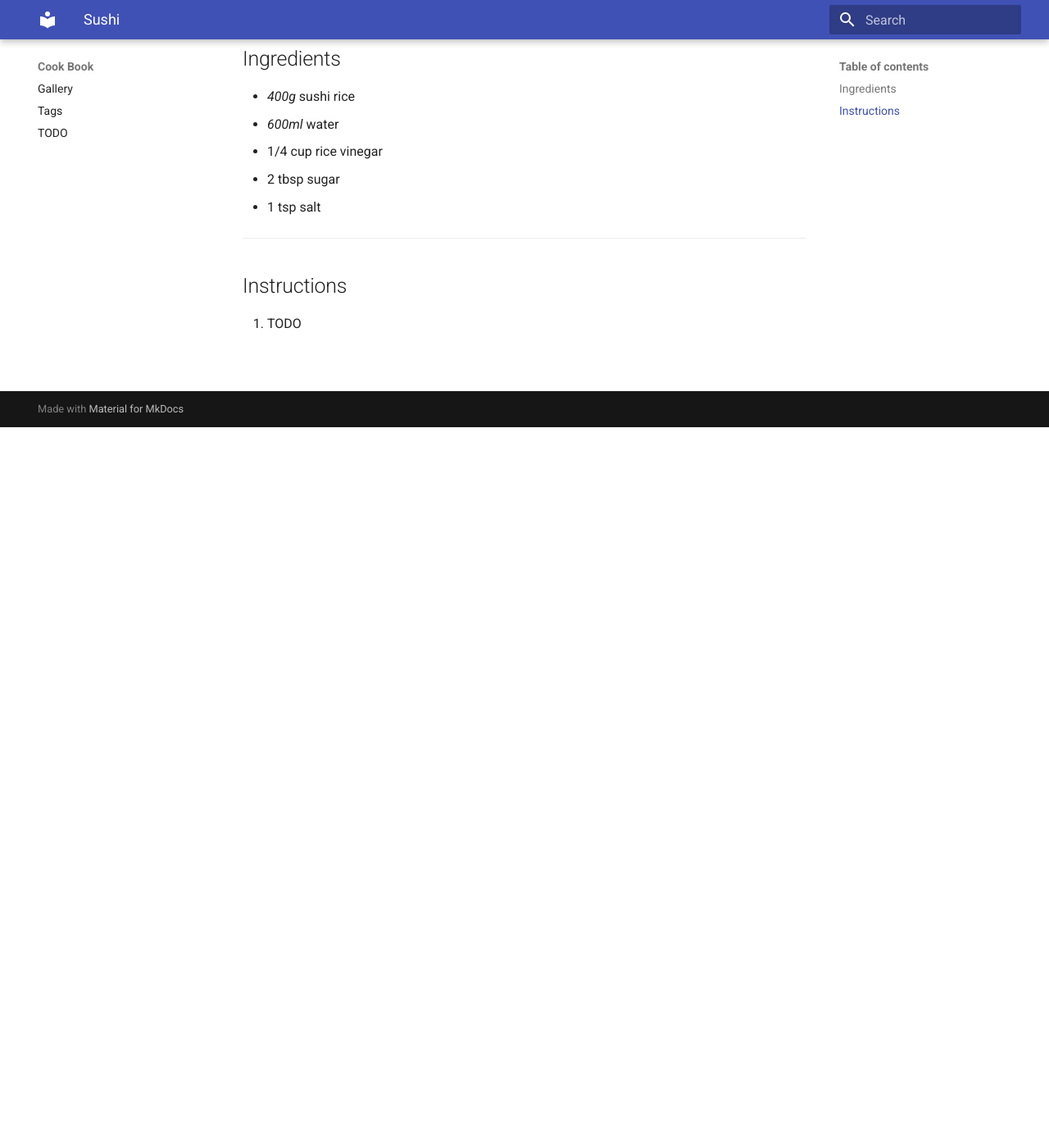
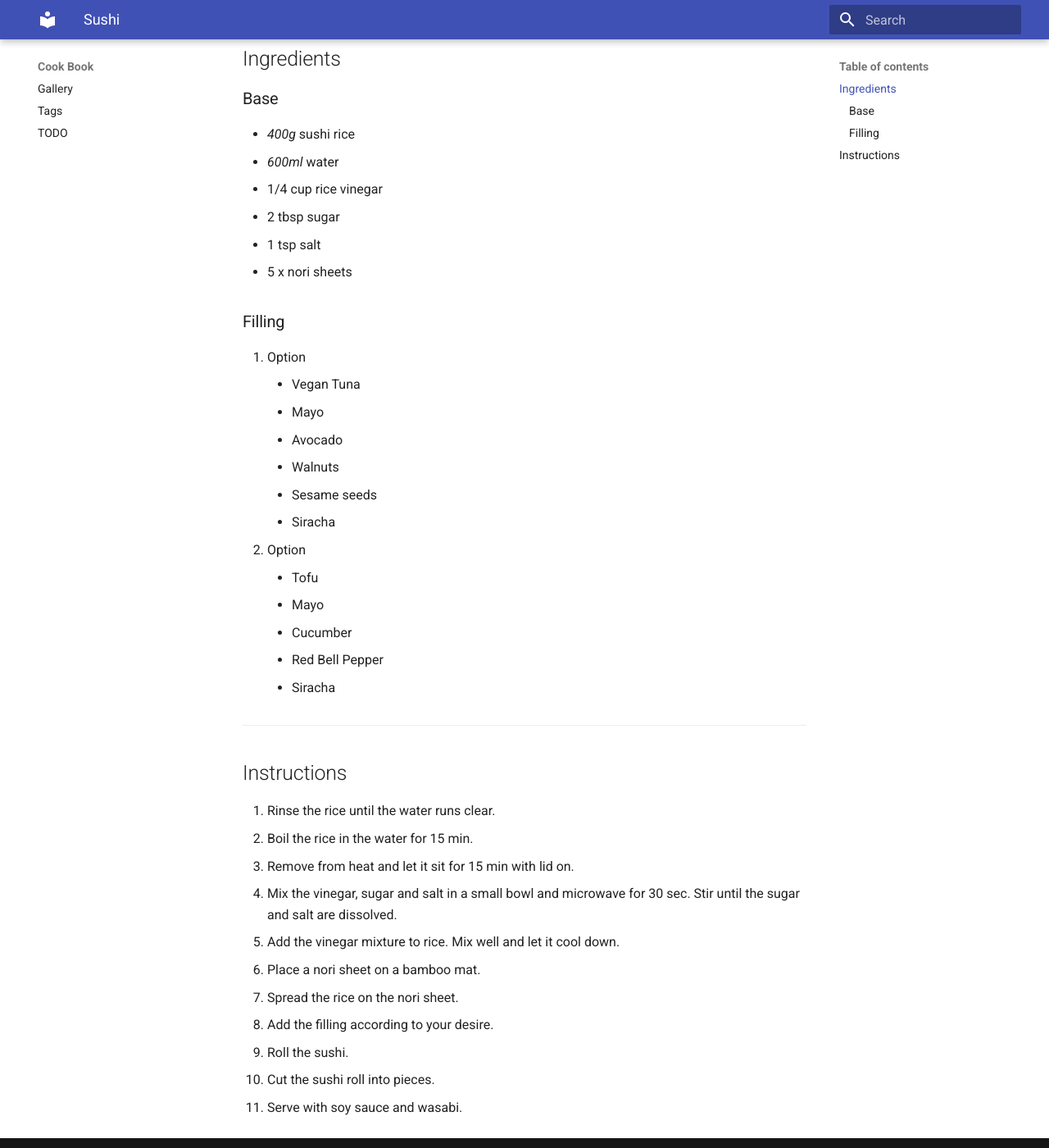
Before and after one commit to gr8jam/cook-book, an MkDocs documentation site: the page built from docs/recipes/sushi/index.md, in a window 1280 px wide and 1400 px high, scrolled down 879 px. Shown: the whole window at 82% size. Built offline with MkDocs 1.6.1 and Material for MkDocs 9.7.7, drawn with Linux system fonts in a browser that asks for light colours; emoji names are drawn with the system emoji font; some of the changed text lies outside the part shown.

Commit message:
finalize sushi

```diff
--- a/docs/recipes/sushi/index.md
+++ b/docs/recipes/sushi/index.md
@@ -10,22 +10,50 @@ tags:
 
 ![image](image.jpg)
 
-| :material-clock-outline: Cook Time | :material-clock-outline: Cook Time | :fork_and_knife: Servings |
+| :material-clock-outline: Cook Time | :material-clock-outline: Prep Time | :fork_and_knife: Servings |
 |------------------------------------|------------------------------------|---------------------------|
-| 15 min                             | 30 min                             | 6 rolls                   |
+| 15 min                             | 30 min                             | 5 rolls                   |
 
 ---
 
 ## Ingredients
+
+### Base
 
 - _400g_ sushi rice
 - _600ml_ water
 - 1/4 cup rice vinegar
 - 2 tbsp sugar
 - 1 tsp salt
+- 5 x nori sheets
 
+### Filling
+
+1. Option
+    - Vegan Tuna
+    - Mayo
+    - Avocado
+    - Walnuts
+    - Sesame seeds
+    - Siracha
+2. Option
+    - Tofu
+    - Mayo
+    - Cucumber
+    - Red Bell Pepper
+    - Siracha
 ---
 
 ## Instructions
 
-1. TODO
+1. Rinse the rice until the water runs clear.
+2. Boil the rice in the water for 15 min.
+3. Remove from heat and let it sit for 15 min with lid on.
+4. Mix the vinegar, sugar and salt in a small bowl and microwave for 30 sec. Stir until the sugar and salt are dissolved.
+5. Add the vinegar mixture to rice. Mix well and let it cool down.
+6. Place a nori sheet on a bamboo mat.
+7. Spread the rice on the nori sheet.
+8. Add the filling according to your desire.
+9. Roll the sushi.
+10. Cut the sushi roll into pieces.
+11. Serve with soy sauce and wasabi.
```
